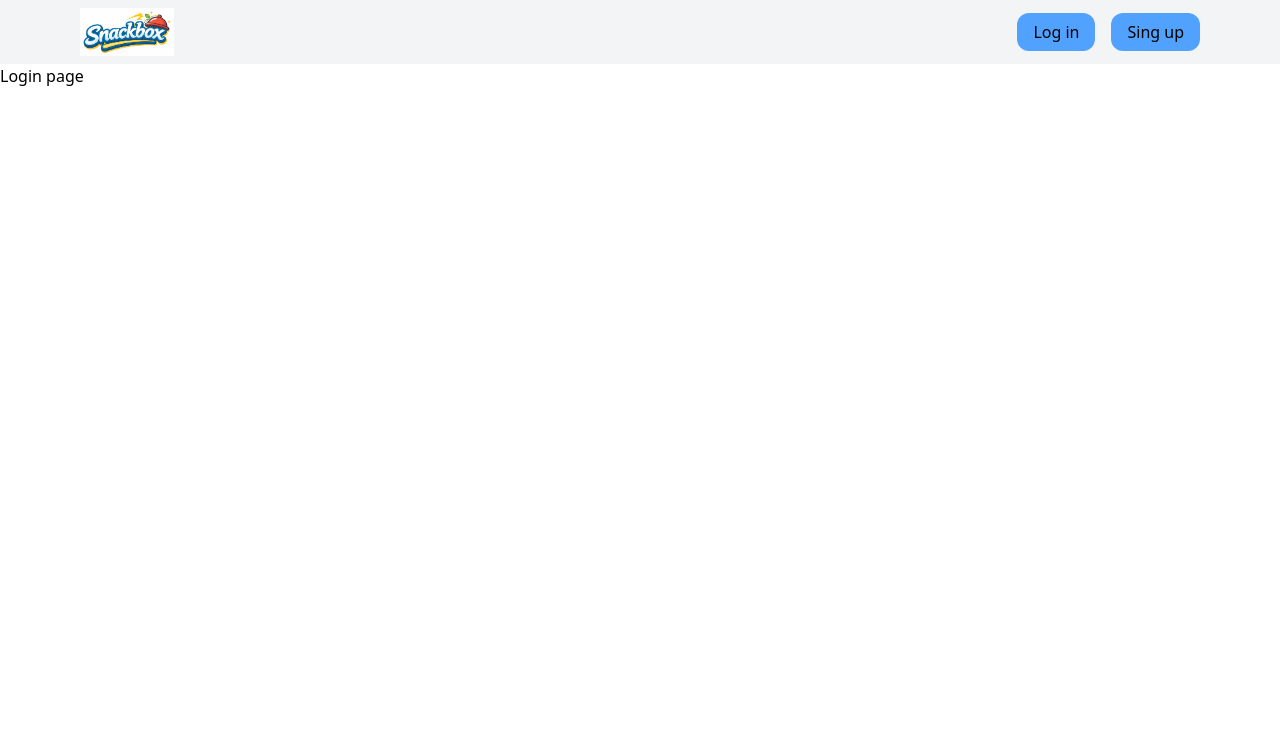
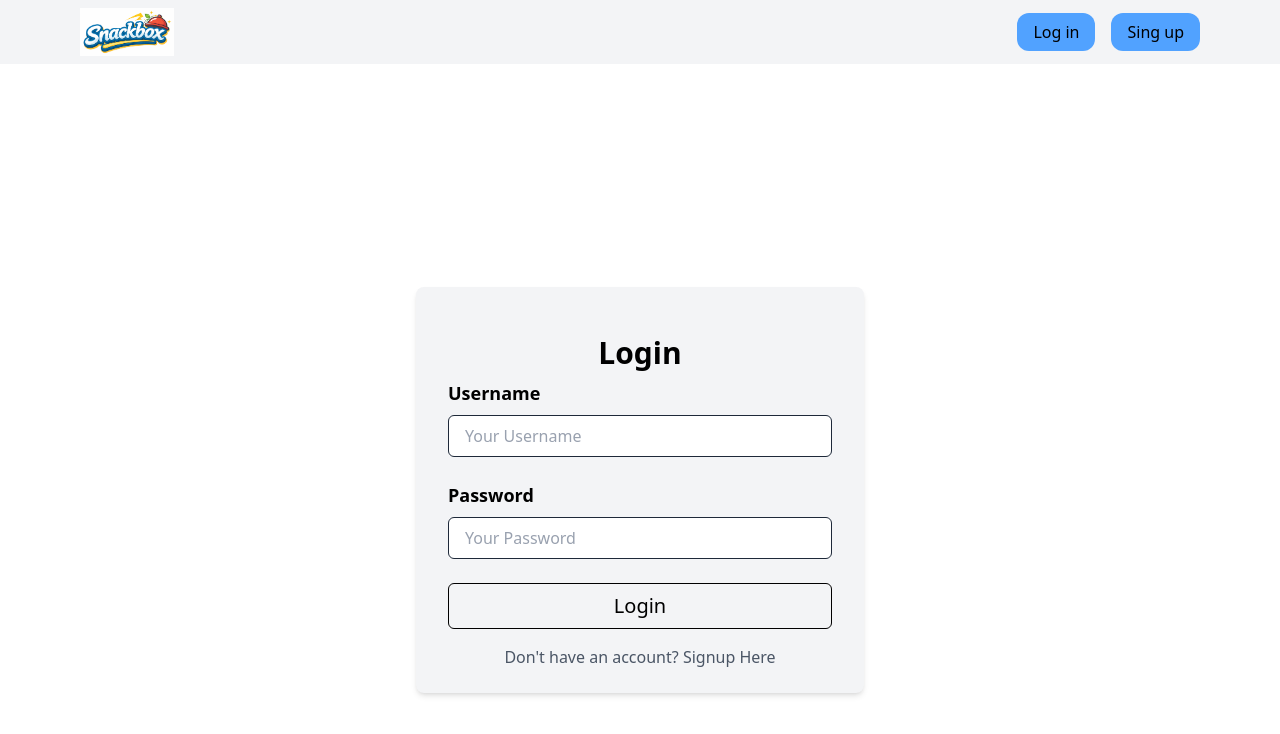
Before and after one commit to goranferbisek/snackbox-ui, a React (Vite) app: page /login in a window 1280 px wide. Shown: the top 734 px of the page. Built offline with nearby package versions, Linux system fonts and the light colour scheme.

Commit message:
Make a login form

```diff
--- a/src/components/pages/Login.jsx
+++ b/src/components/pages/Login.jsx
@@ -1,6 +1,66 @@
+import React from "react";
+import { Link } from "react-router-dom";
 
-export default function Signup() {
+export default function Login() {
+    const labelStyle =
+        "block text-lg font-semibold mb-2";
+    const textFieldStyle =
+        "w-full px-4 py-2 text-base border rounded-md transition focus:ring focus:outline-none text-gray-800 bg-white placeholder-gray-400";
+
     return (
-        <h1>Login page</h1>
+        <div className="min-h-[852px] flex items-center justify-center">
+            <div className="bg-gray-100 shadow-md rounded-lg max-w-md w-full px-8 py-6">
+                <h1 className="text-3xl font-extrabold text-center mt-4 py-2">
+                    Login
+                </h1>
+                <form className="space-y-6">
+                    <div>
+                        <label htmlFor="username" className={labelStyle}>
+                            Username
+                        </label>
+                        <input
+                            id="username"
+                            type="text"
+                            name="username"
+                            placeholder="Your Username"
+                            required
+                            className={textFieldStyle}
+                        />
+                    </div>
+                    <div>
+                        <label htmlFor="password" className={labelStyle}>
+                            Password
+                        </label>
+                        <input
+                            id="password"
+                            type="password"
+                            name="password"
+                            placeholder="Your Password"
+                            required
+                            minLength={8}
+                            maxLength={20}
+                            className={textFieldStyle}
+                        />
+                    </div>
+                    <div>
+                        <button
+                            type="submit"
+                            className="w-full px-6 py-2 text-xl rounded-md border"
+                        >
+                            Login
+                        </button>
+                    </div>
+                </form>
+
+                <p className="text-center text-gray-600  mt-4">
+                    Don't have an account?{" "}
+                    <Link
+                        to="/signup"
+                    >
+                        Signup Here
+                    </Link>
+                </p>
+            </div>
+        </div>
     );
 }
```
